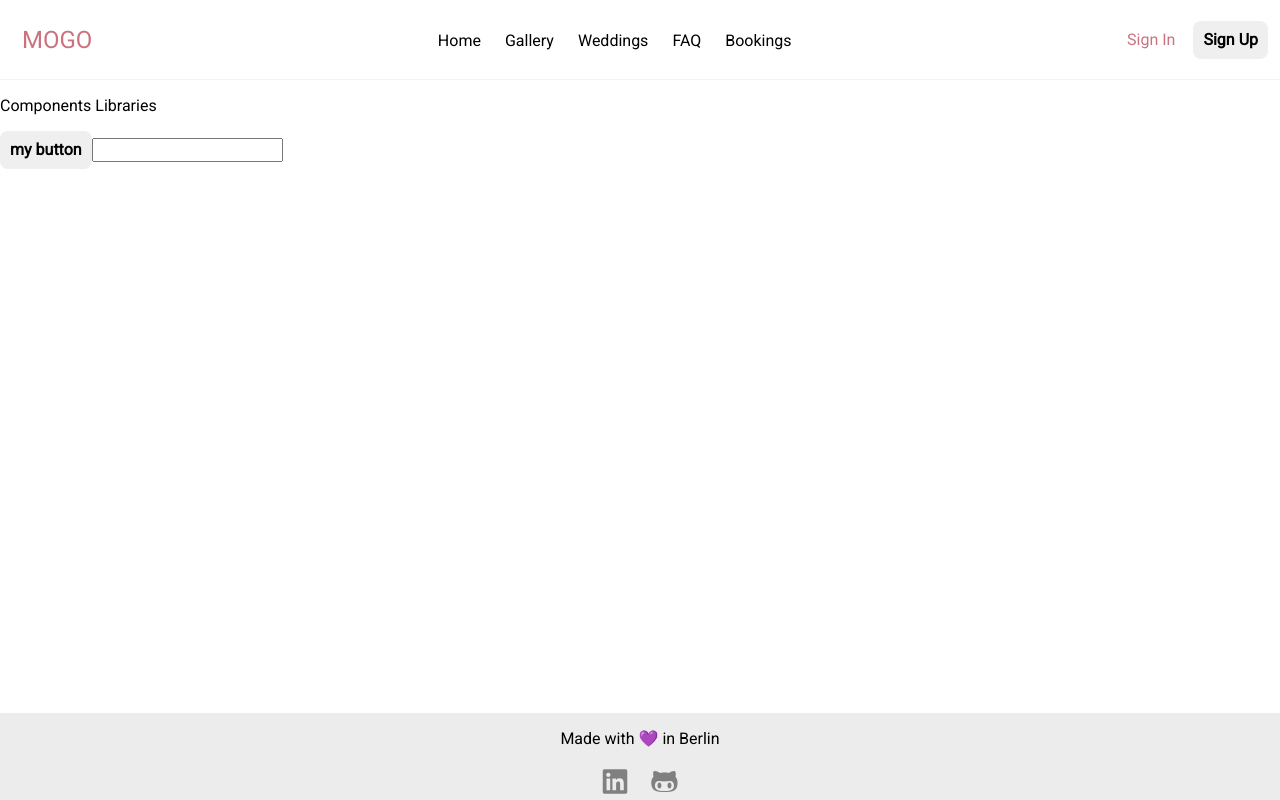
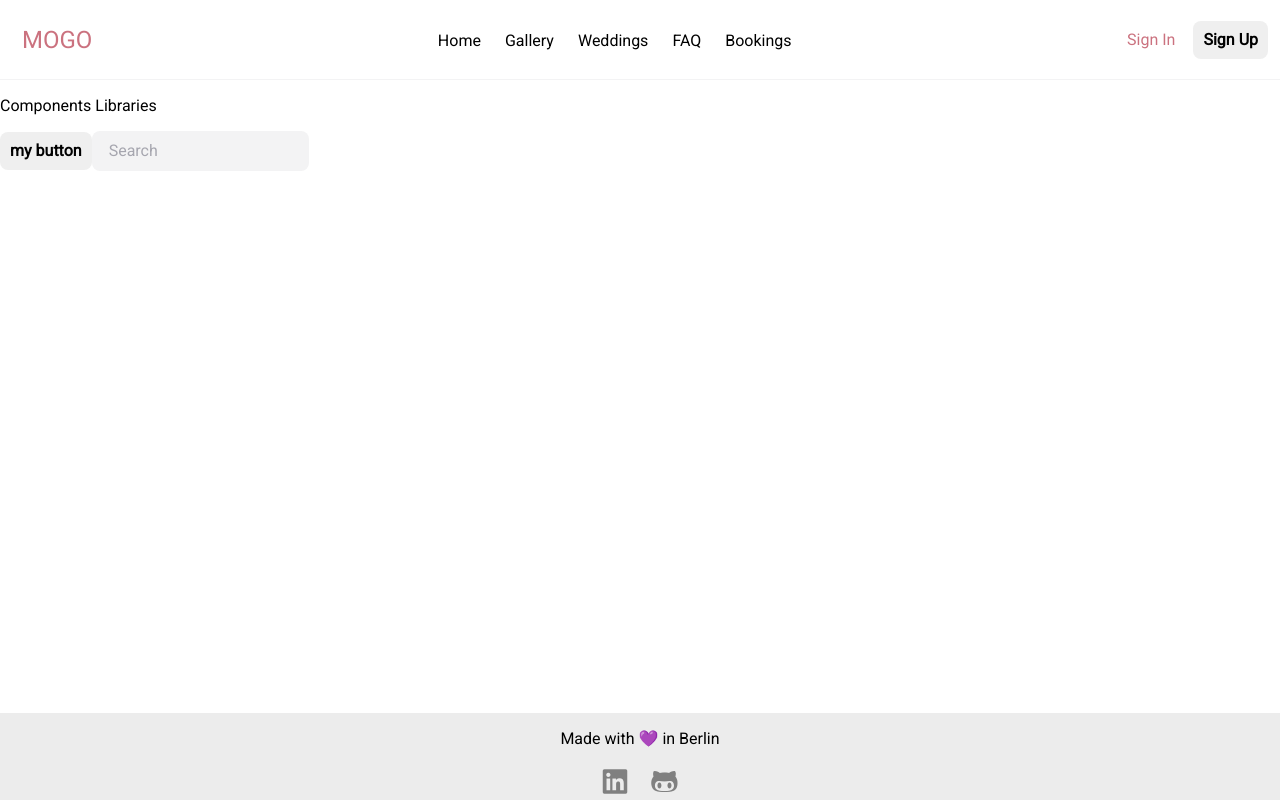
Before and after one commit to adela914/new_mogo_frontend, a Vue app: page / in a window 1280 px wide. Built offline with nearby package versions, Linux system fonts and the light colour scheme.

Commit message:
add input component

```diff
--- a/src/App.vue
+++ b/src/App.vue
@@ -31,6 +31,6 @@ export default defineComponent({
 @import "~@/assets/scss/main.scss";
 
 main {
-  background-color: $white;
+  background-color: $white_0;
 }
 </style>
--- a/src/assets/scss/_colors.scss
+++ b/src/assets/scss/_colors.scss
@@ -1,5 +1,6 @@
 /* white */
-$white: #fff;
+$white_0: #fff;
+$white_1: #f3f3f4;
 
 /* accent colors */
 $accent_0: #CB727F;
@@ -10,3 +11,4 @@ $accent_4: #9BC1F3;
 
 $footer_grey: #ECECEC;
 $hover_grey: #E7E7E9;
+$placeholder_grey: #a6a6af;
--- a/src/components/Icon.vue
+++ b/src/components/Icon.vue
@@ -1,5 +1,5 @@
 <template>
-  <i :class="name"></i>
+  <i :class="name" class="icon"></i>
 </template>
 
 <script lang="ts">
--- a/src/components/Input.vue
+++ b/src/components/Input.vue
@@ -1,19 +1,87 @@
 <template>
-  <input
-    :value="modelValue"
-    @input="$emit('update:modelValue', $event.target.value)"
-  />
+  <div class="inputField">
+    <input
+      class="input"
+      :value="modelValue"
+      :type="type"
+      placeholder="Search"
+      @input="$emit('update:modelValue', $event.target.value)"
+    />
+    <Icon v-if="type === 'search'" name="fas fa-search" />
+  </div>
 </template>
 
 <script lang="ts">
 import { defineComponent } from "vue";
+import Icon from "@/components/Icon.vue";
 export default defineComponent({
   name: "Input",
   emits: ["update:modelValue"],
+  components: {
+    Icon,
+  },
   props: {
     modelValue: {
       type: String,
     },
+    type: {
+      type: String,
+      required: false,
+    },
   },
 });
 </script>
+<style lang="scss" scoped>
+@import "~@/assets/scss/colors.scss";
+.inputField {
+  display: inline-block;
+  position: relative;
+}
+
+.input {
+  background-color: #f3f3f4;
+  border-radius: 8px;
+  outline: none;
+  border: 1px solid transparent;
+  padding: 10px 16px;
+
+  &:hover,
+  &:focus {
+    background-color: $white_0;
+    box-shadow: 0 0 0 4px rgba(248, 225, 245, 0.879);
+  }
+}
+
+::placeholder {
+  color: $placeholder_grey;
+  opacity: 1; /* Firefox */
+}
+
+input[type="search"] {
+  padding-left: 32px;
+
+  &::-webkit-search-cancel-button {
+    -webkit-appearance: none;
+    height: 1em;
+    width: 1em;
+    border-radius: 50em;
+    background: url(https://pro.fontawesome.com/releases/v5.10.0/svgs/solid/times-circle.svg)
+      no-repeat 50% 50%;
+    background-size: contain;
+    opacity: 0;
+    pointer-events: none;
+  }
+
+  &:focus::-webkit-search-cancel-button {
+    opacity: 0.3;
+    pointer-events: all;
+  }
+}
+
+.icon {
+  position: absolute;
+  left: 10px;
+  top: 11px;
+  color: $placeholder_grey;
+}
+</style>
--- a/src/components/TheHeader.vue
+++ b/src/components/TheHeader.vue
@@ -54,7 +54,7 @@ export default defineComponent({
   justify-content: space-between;
   align-items: center;
   padding: 8px 12px;
-  background-color: $white;
+  background-color: $white_0;
   height: 80px;
   box-shadow: inset 0px -1px 0px #f3f3f4;
 }
@@ -65,21 +65,17 @@ export default defineComponent({
   padding: 10px;
 }
 
-.navbar__logo i {
-  color: $accent_0;
-}
-
 .navbar__menu {
   display: flex;
   padding-left: 0;
   list-style: none;
+
+  li {
+    padding: 8px 12px;
+  }
 }
 
-.navbar__menu li {
-  padding: 8px 12px;
-}
-
-.navbar__menu li:hover {
+.navbar__menu .navbar__menu li:hover {
   text-decoration: underline wavy;
   text-underline-offset: 2px;
 }
--- a/src/views/Home.vue
+++ b/src/views/Home.vue
@@ -2,7 +2,7 @@
   <div>
     <p>Components Libraries</p>
     <Button name="my button" />
-    <Input v-model="inputValue" />
+    <Input v-model="inputValue" type="type" />
     <!-- <Tabs
       v-model="tabIndex"
       :tabs="{ day: false, month: false, year: false }"
@@ -36,6 +36,6 @@ export default defineComponent({
 @import "~@/assets/scss/colors.scss";
 
 main {
-  background-color: $white;
+  background-color: $white_0;
 }
 </style>
```
